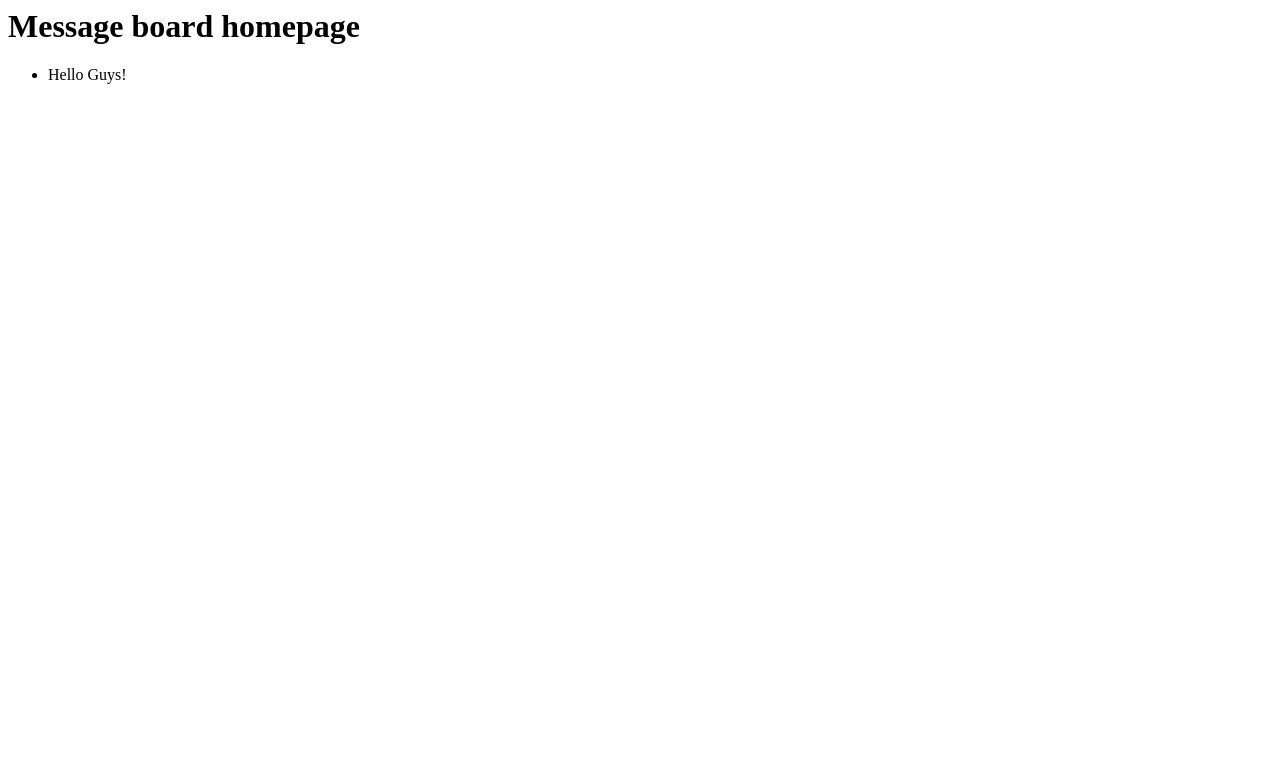
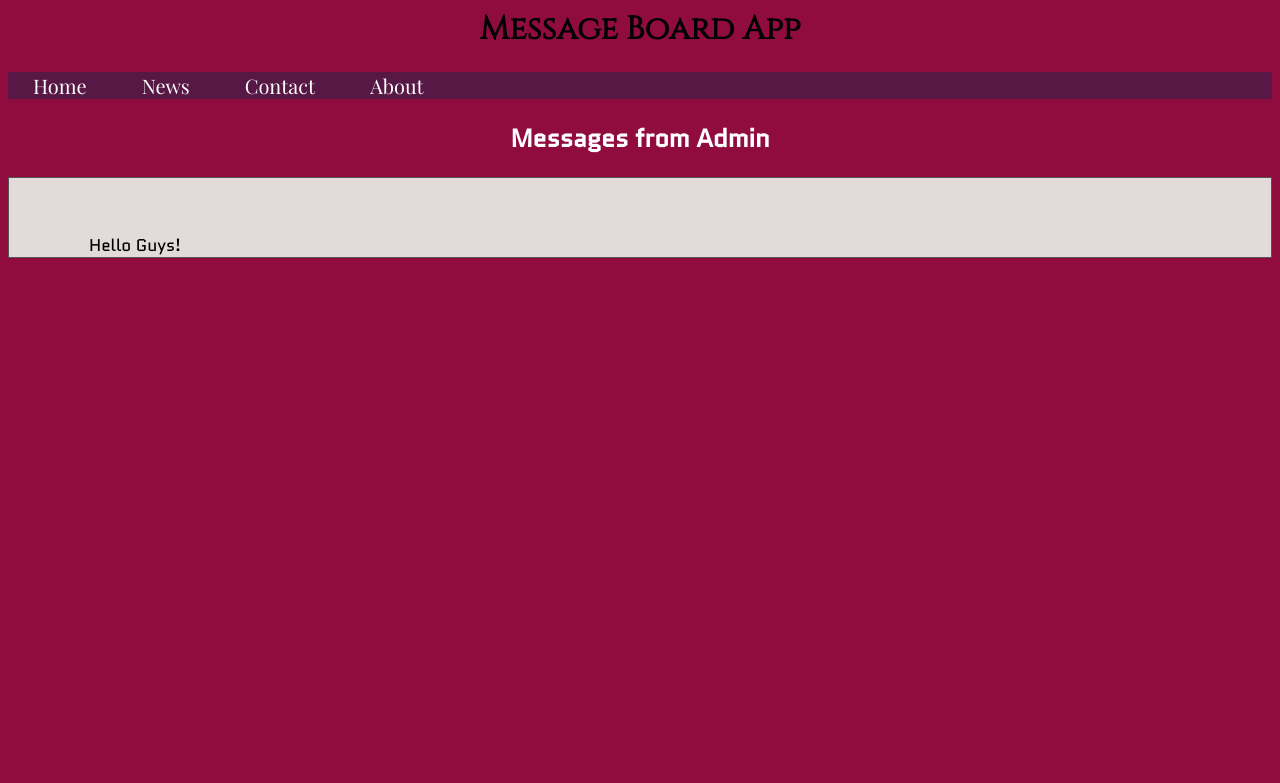
Before and after one commit to sshiv5768/Django-Message-Board-App, a Django app: page / in a window 1280 px wide. Shown: the top 783 px of the page. Run offline with Django 3.2, Linux system fonts and the light colour scheme; data comes from the database, SQL or seed files in the repository; both versions use the stored data as it was after the commit.

Commit message:
First Commit

```diff
--- a/templates/home.html
+++ b/templates/home.html
@@ -1,4 +1,62 @@
-<h1>Message board homepage</h1>
+<link href="https://fonts.googleapis.com/css?family=Playfair+Display&display=swap" rel="stylesheet">
+<link href="https://fonts.googleapis.com/css?family=Bangers&display=swap" rel="stylesheet">
+<link href="https://fonts.googleapis.com/css?family=Cinzel&display=swap" rel="stylesheet">
+<link href="https://fonts.googleapis.com/css?family=Quantico&display=swap" rel="stylesheet">
+<style>
+h1 {
+    text-align: center;
+    font-family: 'Cinzel', serif;
+
+   }
+h2 {
+    text-align: center;
+    font-family: 'Quantico', sans-serif;
+    font-size: 25px;
+    color: #FFF;
+    }
+body {
+      background-color: #900C3F;
+      }
+ul{
+   border: 1px solid #555;
+   background: #e2dbd9;
+}
+li {
+     font-family: 'Quantico', sans-serif;
+     list-style-type: none;
+     font-size: 17px;
+     margin-top: 55px;
+     margin-left: 40px;
+   }
+
+.top a {
+   font-family: 'Playfair Display', serif;
+   text-decoration: none;
+   color: #FFFFFF;
+   text-align: center;
+   display: block;
+   margin-left: 25px;
+   margin-right: 30px;
+   float: left;
+   font-size: 20px;
+
+   }
+.top{
+     background:  #581845;
+     overflow: hidden;
+
+
+}
+
+</style>
+<h1>Message Board App</h1>
+<div class="top" id="Topnav">
+    <a href="#home">Home</a>
+    <a href="#news">News</a>
+    <a href="#contact">Contact</a>
+    <a href="#About">About</a>
+</div>
+<h2>Messages from Admin</h2>
 <ul>
     {% for post in all_posts_list %}
     <li>{{ post }}</li>
```
Also changed, not shown: db.sqlite3.
